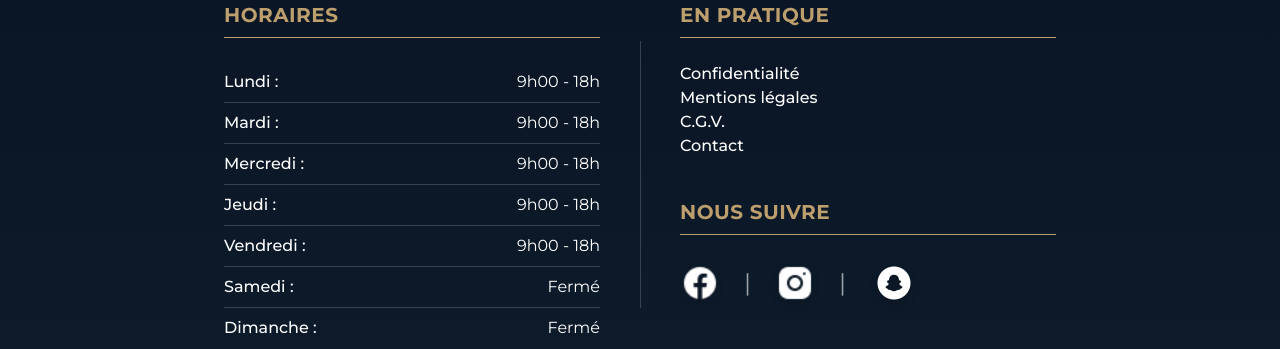
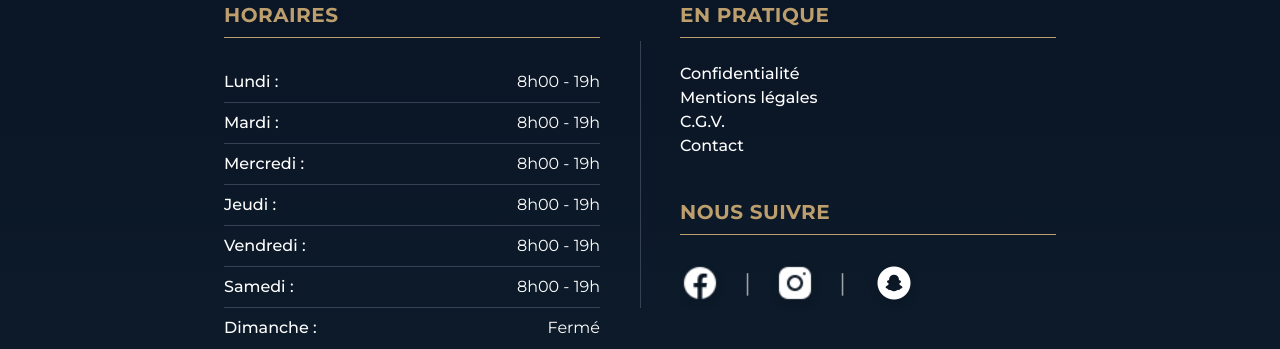
Before and after one commit to mikaelvery/chary-depannage-website, a Next.js app: page /contact in a window 1280 px wide. Shown: the part 954-1303 px from the top of the page. Built offline with nearby package versions, Linux system fonts and the light colour scheme.

Commit message:
changement des horaire douverture

```diff
--- a/src/app/_components/CompanyDetails.tsx
+++ b/src/app/_components/CompanyDetails.tsx
@@ -2,12 +2,12 @@ import Link from "next/link";
 
 export default function CompanyDetails() {
   const horaires = [
-    { jour: "Lundi", horaire: "9h00 - 18h" },
-    { jour: "Mardi", horaire: "9h00 - 18h" },
-    { jour: "Mercredi", horaire: "9h00 - 18h" },
-    { jour: "Jeudi", horaire: "9h00 - 18h" },
-    { jour: "Vendredi", horaire: "9h00 - 18h" },
-    { jour: "Samedi", horaire: "Fermé" },
+    { jour: "Lundi", horaire: "8h00 - 19h" },
+    { jour: "Mardi", horaire: "8h00 - 19h" },
+    { jour: "Mercredi", horaire: "8h00 - 19h" },
+    { jour: "Jeudi", horaire: "8h00 - 19h" },
+    { jour: "Vendredi", horaire: "8h00 - 19h" },
+    { jour: "Samedi", horaire: "8h00 - 19h" },
     { jour: "Dimanche", horaire: "Fermé" },
   ];
 
```
